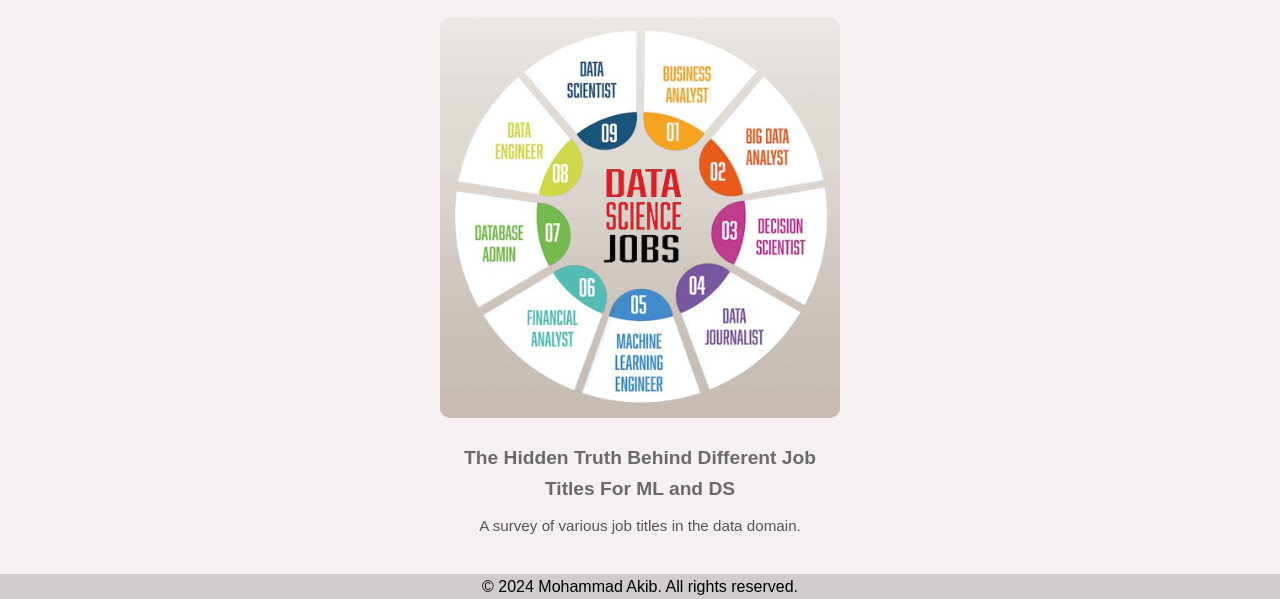
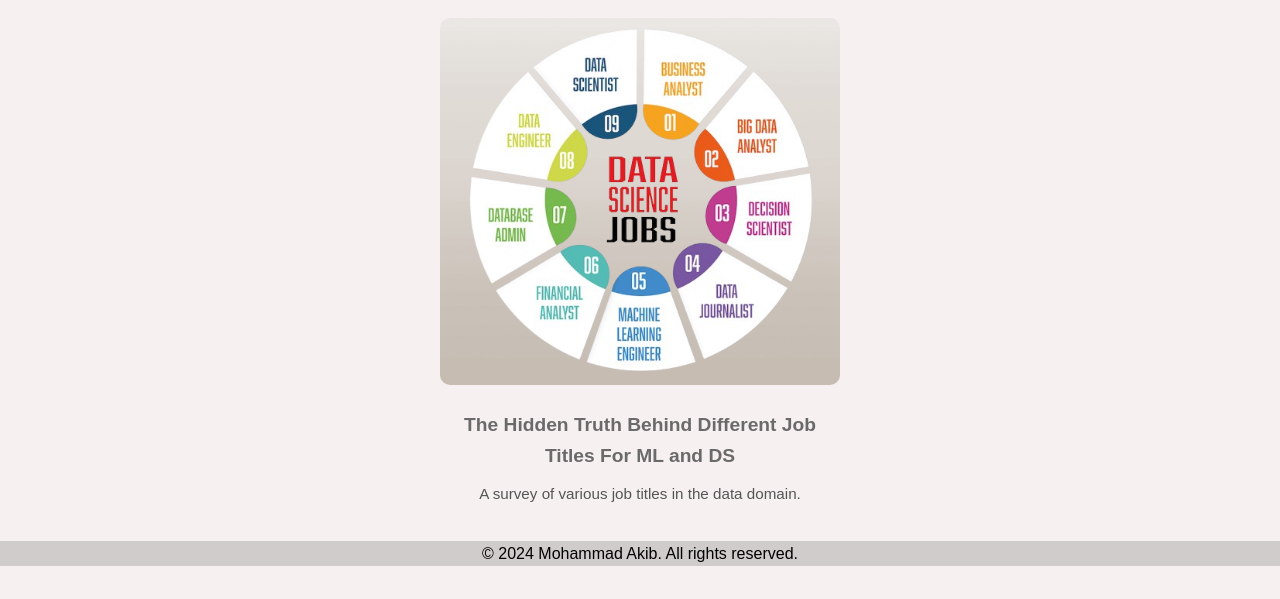
Before and after one commit to Mo-Akib07/Portfolio-Website, a plain HTML site: page blog.html in a window 1280 px wide. Shown: the part 269-868 px from the top of the page. After the commit the page ends 835 px from the top, so only its background shows below. Drawn offline with Linux system fonts and the light colour scheme.

Commit message:
Update styles.css

```diff
--- a/styles.css
+++ b/styles.css
@@ -380,8 +380,8 @@ footer {
   }
 
   .blog-image{
-    width: 400px;
-    height: 400px;
+    width: 100%;
+    height: 100%;
     border-radius: 10px;
   }
 
```
